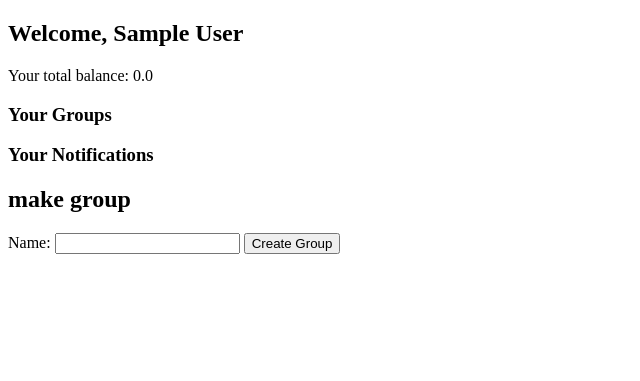
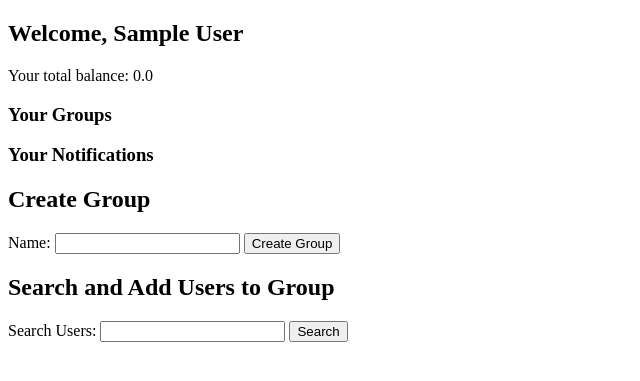
Before and after one commit to mehrdadsl254/splitwise, a Django app: page /bot/dashboard/ in a window 1280 px wide. Shown: the part 26-407 px from the top of the page, without its empty margins (0-640 px from the left). Run offline with Django 4.2, Linux system fonts and the light colour scheme; the visitor is signed in with stand-in values (Sample User, id 1); data that the repository does not hold is empty.

Commit message:
afterbot

```diff
--- a/botapp/templates/dashboard.html
+++ b/botapp/templates/dashboard.html
@@ -3,24 +3,50 @@
 {% block content %}
 <h2>Welcome, {{ user.name }}</h2>
 <p>Your total balance: {{ user.balance }}</p>
+
 <h3>Your Groups</h3>
 <ul>
     {% for group in groups %}
         <li><a href="{% url 'group_detail' group.group_id %}">{{ group.name }}</a></li>
     {% endfor %}
 </ul>
+
 <h3>Your Notifications</h3>
 <ul>
     {% for notification in notifications %}
         <li>{{ notification.message }} ({{ notification.status }})</li>
     {% endfor %}
 </ul>
-<h2>make group</h2>
-<form method="POST">
+
+<h2>Create Group</h2>
+<form method="POST" action="{% url 'create_group' %}">
     {% csrf_token %}
     <label for="name">Name:</label>
     <input type="text" name="name" required>
     <button type="submit">Create Group</button>
 </form>
 
+<h2>Search and Add Users to Group</h2>
+<form method="GET" action="{% url 'search_users' %}">
+    <label for="query">Search Users:</label>
+    <input type="text" name="query" required>
+    <input type="hidden" name="group_id" value="{{ group.group_id }}">
+    <button type="submit">Search</button>
+</form>
+
+{% if users %}
+    <h3>Search Results</h3>
+    <ul>
+        {% for user in users %}
+            <li>{{ user.name }} -
+                <form method="POST" action="{% url 'add_user_to_group' group_id=group.group_id %}">
+                    {% csrf_token %}
+                    <input type="hidden" name="user_id" value="{{ user.user_id }}">
+                    <button type="submit">Add to Group</button>
+                </form>
+            </li>
+        {% endfor %}
+    </ul>
+{% endif %}
+
 {% endblock %}
--- a/botapp/urls.py
+++ b/botapp/urls.py
@@ -1,5 +1,6 @@
 from django.urls import path
 from botapp import views
+from . import views
 
 urlpatterns = [
     path('hello/', views.say_hello),
@@ -12,5 +13,9 @@ urlpatterns = [
     path('groups/<str:group_id>/', views.group_detail, name='group_detail'),
     path('expenses/', views.expense_list, name='expense_list'),
     path('expenses/add/', views.add_expense, name='add_expense'),
-
+    path('create_group/', views.create_group, name='create_group'),
+    path('search_users/', views.search_users, name='search_users'),
+    path('add_user_to_group/<str:group_id>/<str:user_id>/', views.add_user_to_group, name='add_user_to_group'),
+    path('webhook/', views.webhook_handler, name='webhook_handler'),
+    path('webapp/', views.webapp, name='webapp'),
 ]
--- a/botapp/views.py
+++ b/botapp/views.py
@@ -7,6 +7,74 @@ from django.shortcuts import render, redirect, get_object_or_404
 from django.contrib.auth import authenticate, login, logout
 from django.contrib.auth.decorators import login_required
 from django.contrib import messages
+import uuid
+from django.http import JsonResponse
+from django.views.decorators.csrf import csrf_exempt
+import requests
+import json
+
+BOT_TOKEN = "7904198802:AAFam5t6n60kBnxBaANXOIHPshEZpmQX2wI"
+BASE_URL = f"https://api.telegram.org/bot{BOT_TOKEN}"
+WEBHOOK_URL = " https://b794-5-114-110-217.ngrok-free.app"
+
+def set_webhook():
+    webhook_url = f"{WEBHOOK_URL}/webhook"
+    response = requests.get(f"{BASE_URL}/setWebhook", params={"url": webhook_url})
+    if response.status_code == 200:
+        print("Webhook set successfully.")
+    else:
+        print(f"Failed to set webhook: {response.status_code}, {response.text}")
+
+@csrf_exempt
+def webhook_handler(request):
+    if request.method == 'POST':
+        update = json.loads(request.body)
+        print(update)
+        if 'message' in update and 'web_app_data' in update['message']:
+            user_id = update['message']['from']['id']
+            data = update['message']['web_app_data']['data']  # This is the data sent from the Web App
+
+            # Parse the data
+            try:
+                expenses = json.loads(data)  # Parse the JSON string into a Python list or dictionary
+                print(f"User {user_id} sent expenses: {expenses}")
+            except json.JSONDecodeError:
+                print("Invalid JSON data received")
+
+        data = json.loads(request.body)
+
+        # Check if the message contains text
+        if "message" in data and "text" in data["message"]:
+            chat_id = data["message"]["chat"]["id"]
+            first_name = data["message"]["chat"].get("first_name", "")
+            text = data["message"]["text"]
+
+            # Handle commands
+            if text.startswith("/addexpense"):
+                # Send a reply with a link to the mini app
+                mini_app_url = f"{WEBHOOK_URL}/miniapp"
+                reply_text = f"Please use this link to add an expense: {mini_app_url}"
+            else:
+                # Default response
+                reply_text = f"hi {first_name}"
+
+            send_message(chat_id, reply_text)
+
+        return JsonResponse({"status": "ok"})
+    return JsonResponse({"status": "bad request"}, status=400)
+
+def send_message(chat_id, text):
+    url = f"{BASE_URL}/sendMessage"
+    payload = {
+        "chat_id": chat_id,
+        "text": text
+    }
+    response = requests.post(url, json=payload)
+    if response.status_code != 200:
+        print(f"Failed to send message: {response.status_code}, {response.text}")
+
+def webapp(request):
+    return render(request, 'add_expense.html')
 
 # Create your views here.
 def say_hello(Request):
@@ -100,11 +168,37 @@ def dashboard(request):
     }
     return render(request, 'dashboard.html', context)
 
+@login_required
+def create_group(request):
+    if request.method == 'POST':
+        name = request.POST.get('name')
 
+        group_id = str(uuid.uuid4())
+        group = Group.objects.create(
+            group_id=group_id,
+            name=name
+        )
+        group.members.add(request.user)
+        messages.success(request, 'Group created successfully.')
+        return redirect('dashboard')
+    return render(request, 'create_group.html')
 
-    users = User.objects.exclude(user_id=request.user.user_id)
-    return render(request, 'create_group.html', {'users': users})
+@login_required
+def add_user_to_group(request, group_id):
+    if request.method == 'POST':
+        user_id = request.POST.get('user_id')
+        group = get_object_or_404(Group, group_id=group_id)
+        user = get_object_or_404(User, user_id=user_id)
+        GroupMembers.objects.create(group=group, user=user)
+        messages.success(request, f'{user.name} added to group {group.name}.')
+        return redirect('group_detail', group_id=group_id)
 
+@login_required
+def search_users(request):
+    query = request.GET.get('query')
+    group_id = request.GET.get('group_id')
+    users = User.objects.filter(name__icontains=query)
+    return render(request, 'search_users.html', {'users': users, 'group_id': group_id})
 
 # Group List View
 @login_required
--- a/splitwise/urls.py
+++ b/splitwise/urls.py
@@ -20,8 +20,6 @@ from django.urls import path, include
 
 urlpatterns = [
     path('admin/', admin.site.urls),
-    #anything start with playground/ will be redirected to playground.urls
-    path('splitapp/', include('splitapp.urls')),
     path('bot/', include('botapp.urls')),
-    path('__debug__/', include(debug_toolbar.urls)),
+    # other paths...
 ]
```
Also changed, not shown: botapp/apps.py (+5 -3 lines), botapp/templates/add_expense.html (+9 -17 lines), botapp/templates/search_users.html (added, +27 -0 lines).
